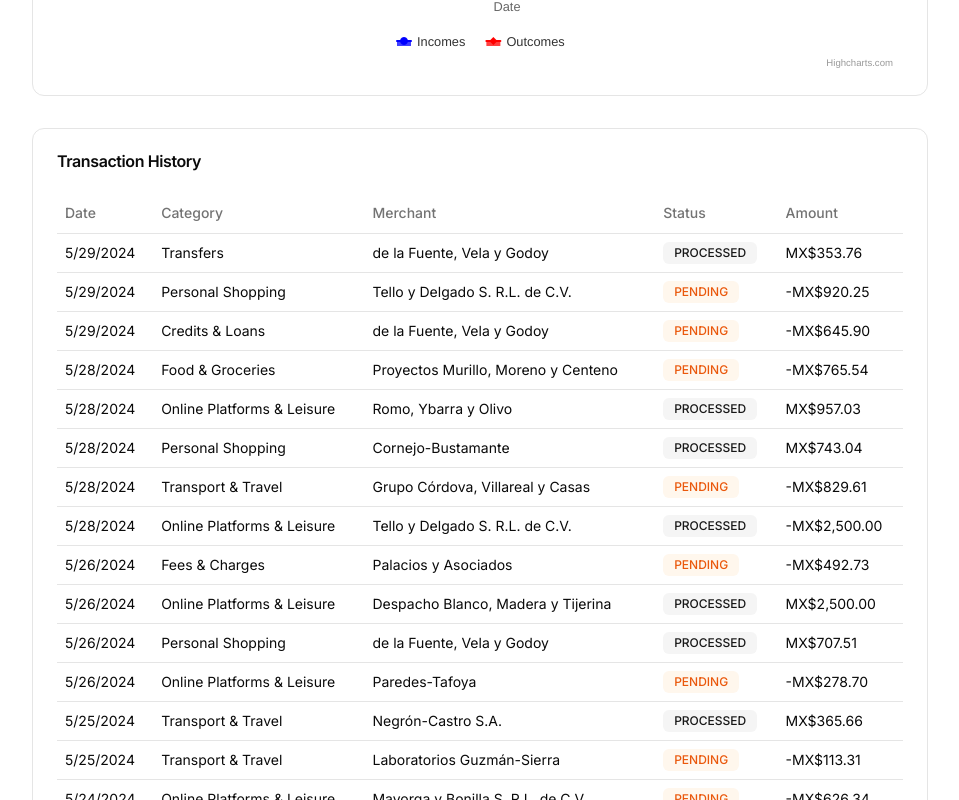
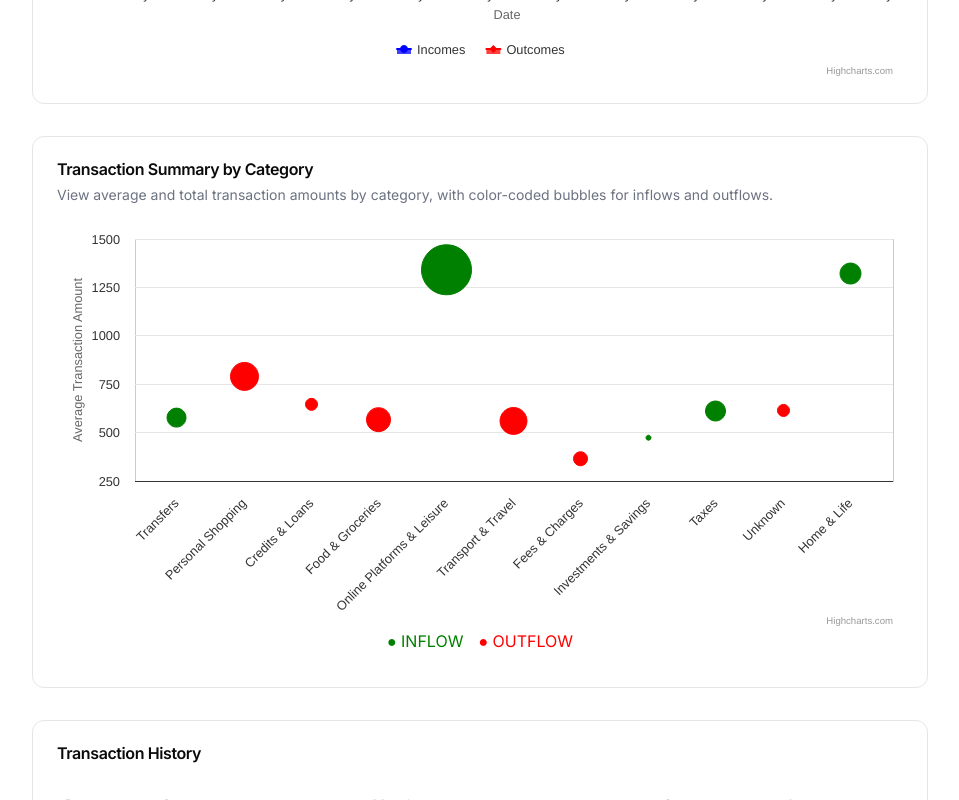
Before and after one commit to ocordova/ammper-dashboard, a Next.js app: page / in a window 1280 px wide. Shown: the part 620-1420 px from the top of the page, without its empty margins (160-1119 px from the left). Built offline with nearby package versions, Linux system fonts and the light colour scheme.

Commit message:
✨ Add Simple Scattered Chart

```diff
--- a/app/(dashboard)/page.tsx
+++ b/app/(dashboard)/page.tsx
@@ -1,6 +1,7 @@
 import TransactionHistory from "@/components/dashboard/transactions-histoy";
 import TransactionsChart from "@/components/dashboard/transactions-chart";
 import DescriptiveStatistics from "@/components/dashboard/descriptive-statistics";
+import TransactionsScattered from "@/components/dashboard/transactions-scattered";
 
 export default function Dashboard() {
   return (
@@ -8,6 +9,7 @@ export default function Dashboard() {
       <main className="flex flex-1 flex-col gap-4 p-4 md:gap-8 md:p-8">
         <DescriptiveStatistics />
         <TransactionsChart />
+        <TransactionsScattered />
         <TransactionHistory />
       </main>
     </>
--- a/components/dashboard/transactions-chart.tsx
+++ b/components/dashboard/transactions-chart.tsx
@@ -153,7 +153,11 @@ export default function TransactionsChart() {
     <Card>
       <CardHeader className="flex flex-row items-center justify-between space-y-0">
         <div className="grid gap-2">
-          <CardTitle>Transactions</CardTitle>
+          <CardTitle>Transaction Trends Over Time</CardTitle>
+          <p className="text-sm text-muted-foreground">
+            Explore how incomes and outcomes vary over daily, weekly, or monthly
+            periods.
+          </p>
         </div>
         <div className="flex space-x-2">
           <Select
--- /dev/null
+++ b/components/dashboard/transactions-scattered.tsx
@@ -0,0 +1,148 @@
+"use client";
+import Highcharts from "highcharts";
+import HighchartsMore from "highcharts/highcharts-more";
+import { Card, CardContent, CardHeader, CardTitle } from "@/components/ui/card";
+import { useEffect, useState } from "react";
+import Chart from "@/components/chart";
+import { HighchartsReactProps } from "highcharts-react-official";
+import TransactionData from "@/db/transactions.json";
+import { BelvoTransaction } from "@/lib/definitions";
+import { formatAmount } from "@/lib/utils";
+
+HighchartsMore(Highcharts);
+
+const groupByCategoryAndType = (data: BelvoTransaction[]) => {
+  const groupedData: {
+    [key: string]: {
+      totalAmount: number;
+      count: number;
+      type: string;
+    };
+  } = {};
+
+  data.forEach((entry) => {
+    const category = entry.category || "Unknown";
+    if (!groupedData[category]) {
+      groupedData[category] = { totalAmount: 0, count: 0, type: entry.type };
+    }
+    groupedData[category].totalAmount += entry.amount;
+    groupedData[category].count += 1;
+  });
+
+  const result = Object.keys(groupedData).map((category) => {
+    const { totalAmount, count, type } = groupedData[category];
+    return {
+      category,
+      averageAmount: totalAmount / count,
+      totalAmount,
+      type,
+    };
+  });
+
+  return result;
+};
+
+const getColorForType = (type: string) => {
+  return type === "INFLOW" ? "green" : "red";
+};
+
+export default function TransactionsChart() {
+  const [scatterData, setScatterData] = useState<any[]>([]);
+
+  const transactions: BelvoTransaction[] =
+    TransactionData as BelvoTransaction[];
+
+  useEffect(() => {
+    const data = groupByCategoryAndType(transactions);
+    console.log("Grouped Data:", data); // Logging the grouped data
+    setScatterData(data);
+  }, [transactions]);
+
+  const options: HighchartsReactProps["options"] = {
+    chart: {
+      type: "bubble",
+      plotBorderWidth: 1,
+      zooming: {
+        type: "xy",
+      },
+    },
+    legend: {
+      enabled: false,
+    },
+    title: {
+      text: "",
+    },
+    xAxis: {
+      categories: scatterData.map((data) => data.category),
+    },
+    yAxis: {
+      title: {
+        text: "Average Transaction Amount",
+      },
+    },
+    tooltip: {
+      useHTML: true,
+      headerFormat: "<table>",
+      pointFormat:
+        "<tr><th>Category:</th><td>{point.category}</td></tr>" +
+        "<tr><th>Average Amount:</th><td>{point.yFormatted}</td></tr>" +
+        "<tr><th>Total Amount:</th><td>{point.zFormatted}</td></tr>" +
+        "<tr><th>Type:</th><td>{point.type}</td></tr>",
+      footerFormat: "</table>",
+      followPointer: true,
+    },
+    plotOptions: {
+      series: {
+        dataLabels: {
+          enabled: false,
+        },
+      },
+      bubble: {
+        minSize: 5,
+        maxSize: 50,
+      },
+    },
+    series: [
+      {
+        type: "bubble",
+        name: "Transactions",
+        data: scatterData.map((data) => ({
+          x: scatterData.findIndex((d) => d.category === data.category),
+          y: data.averageAmount,
+          z: data.totalAmount,
+          category: data.category,
+          type: data.type,
+          color: getColorForType(data.type),
+          yFormatted: formatAmount(data.averageAmount),
+          zFormatted: formatAmount(data.totalAmount),
+        })),
+      },
+    ],
+  };
+
+  console.log("Chart Options:", options); // Logging the chart options
+
+  return (
+    <Card>
+      <CardHeader className="flex flex-row items-center justify-between space-y-0">
+        <div className="grid gap-2">
+          <CardTitle>Transaction Summary by Category</CardTitle>
+          <p className="text-sm text-gray-500">
+            View average and total transaction amounts by category, with
+            color-coded bubbles for inflows and outflows.
+          </p>
+        </div>
+      </CardHeader>
+      <CardContent>
+        <Chart options={options} highcharts={Highcharts} />
+        <div
+          id="custom-legend"
+          style={{ textAlign: "center", marginBottom: "10px" }}
+        >
+          <span style={{ color: "green", marginRight: "15px" }}>● INFLOW</span>
+          <span style={{ color: "red" }}>● OUTFLOW</span>
+        </div>
+      </CardContent>
+    </Card>
+  );
+}
--- a/lib/utils.ts
+++ b/lib/utils.ts
@@ -9,3 +9,10 @@ export function cn(...inputs: ClassValue[]) {
 export function sortByAccountingDate(a: BelvoTransaction, b: BelvoTransaction) {
   return a.accounting_date > b.accounting_date ? -1 : 1;
 }
+
+export const formatAmount = (amount: number) => {
+  return `$${amount.toLocaleString(undefined, {
+    minimumFractionDigits: 2,
+    maximumFractionDigits: 2,
+  })}`;
+};
```
